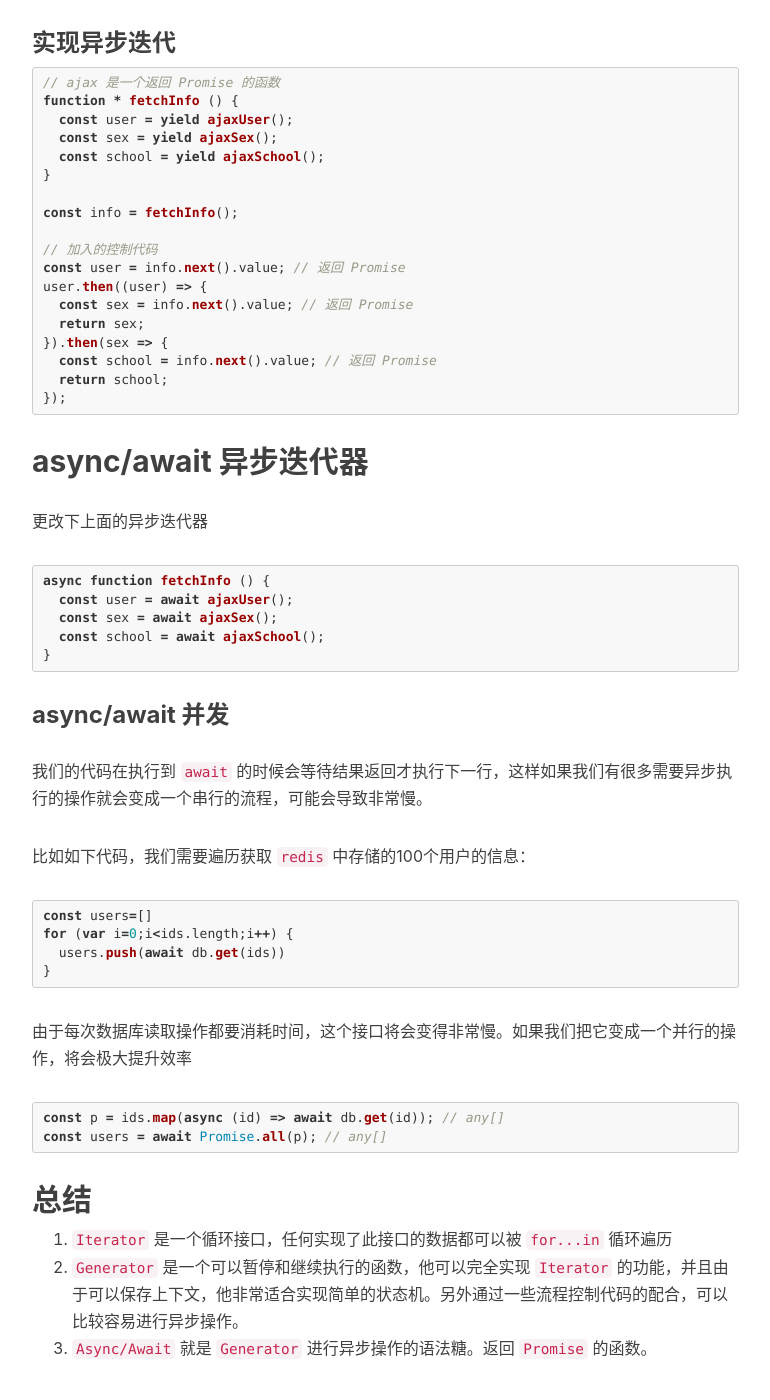
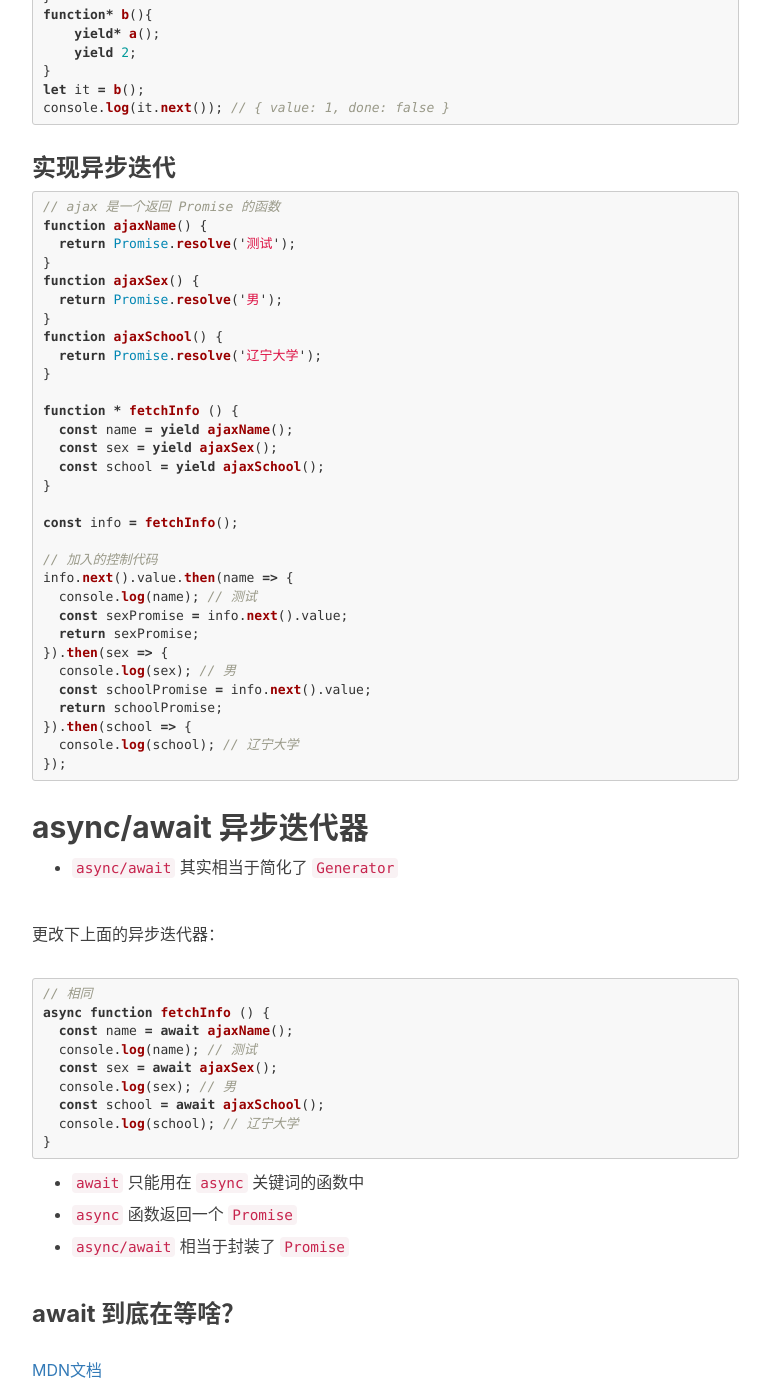
Before and after one commit to DimaLiLongJi/My-Blog, a Jekyll site: the page built from _posts/2019-03-18-基础总结-12.迭代器生成器与异步迭代器.markdown, in a window 1280 px wide and 1400 px high, scrolled down 4373 px. Shown: the whole window, without its empty margins (233-1003 px from the left). Built offline with Jekyll 4.4.1, drawn with Linux system fonts in a browser that asks for light colours; nearby versions of some CDN libraries; comment, search, counter and statistics services are not loaded; some of the changed text lies outside the part shown.

Commit message:
update 12.迭代器生成器与异步迭代器

````diff
--- a/_posts/2019-03-18-基础总结-12.生成器与异步迭代器.markdown
+++ b/_posts/2019-03-18-基础总结-12.迭代器生成器与异步迭代器.markdown
@@ -64,25 +64,25 @@
 
 ### iterator接口
 
-**`for...in` 与 `for...of` 区别
+**首先介绍下 `for...in` 与 `for...of` 区别**
 
 1. 推荐在循环对象属性的时候，使用 `for...in` ,在遍历数组的时候的时候使用 `for...of`。
 2. **`for...in` 循环出的是 `key` ，`for...of` 循环出的是 `value`**
 3. `for...of` 是ES6新引入的特性。修复了ES5引入的 `for...in` 的不足
-4. **`for...of` 不能循环普通的对象**，需要通过和 `Object.keys()` 搭配使用
+4. **`for...of` 不能循环没有 `[Symbol.iterator]` 属性的对象**，需要通过和 `Object.keys()` 搭配使用
 
-部署了 `iterator` 接口的数据结构，也就是具有 `Symbol.iterator` 方法的数据结构，就可以被 `for...of` 遍历。
+拥有了 `iterator` 接口的数据结构，也就是具有 `Symbol.iterator` 方法的数据结构，就可以被 `for...of` 遍历。
 
 `Symbol.iterator` 方法类似于上面实现的 `MyIterator`。
 
 1. 数组天生部署了迭代器接口
 
 ```javascript
-const arr = [1, 2, 3]
+const arr = [1, 2, 3];
 typeof arr[Symbol.iterator] // 'function'
 
 for (const val of arr) {
-    console.log(val)
+    console.log(val);
 }
 // 1
 // 2
@@ -92,32 +92,31 @@
 2. 对象没有迭代器接口
 
 ```javascript
-const obj = {a: 'a', b: 'b', c: 'c'}
+const obj = {a: 'a1', b: 'b1', c: 'c1'};
 typeof obj[Symbol.iterator] // 'undefined'
 
 for (const val of obj) {
-    console.log(val)
+    console.log(val);
 }
 // VM974:4 Uncaught TypeError: obj is not iterable
 
 obj[Symbol.iterator] = function() {
-    const self = this
-    const keys = Object.keys(self)
-    const len = keys.length
-    let pointer = 0
+    const keys = Object.keys(this);
+    const len = keys.length;
+    let pointer = 0;
     return {
         next() {
-            const done = pointer >= len
-            const value = !done ? self[keys[pointer++]] : undefined
+            const done = pointer >= len;
+            const value = !done ? self[this[pointer++]] : undefined;
             return {
                 value,
                 done
-            }
+            };
         }
     }
 }
 for (const val of obj) {
-    console.log(val)
+    console.log(val);
 }
 // 'a'
 // 'b'
@@ -166,29 +165,42 @@
 
 ### gennerator嵌套
 
- **生成器函数中使用生成器函数 需要使用 `*`**
+**生成器函数中使用生成器函数 需要使用 `*`**
+
+当我们想在generator b中嵌套generator a时，怎么嵌套呢？
+
+`yield *a(); ==> yield 1`，实际上就是把 `yield 1` 放在这个位置
+
+所以在**生成器函数中使用生成器函数 需要使用 `*`**
 
 ```javascript
 function* a(){
-    yield 1
+    yield 1;
 }
 function* b(){
-    // 1. 当我们想在generator b中嵌套generator a时，怎么嵌套呢？
-    // 2. yield *a(); ==> yield 1，实际上就是把yield 1 放在这个位置
-    //    在生成器函数中使用生成器函数 需要使用 *
-    yield *a()
-    yield 2
+    yield* a();
+    yield 2;
 }
-let it = b()
-console.log(it.next())
+let it = b();
+console.log(it.next()); // { value: 1, done: false }
 ```
 
 ### 实现异步迭代
 
 ```javascript
 // ajax 是一个返回 Promise 的函数
+function ajaxName() {
+  return Promise.resolve('测试');
+}
+function ajaxSex() {
+  return Promise.resolve('男');
+}
+function ajaxSchool() {
+  return Promise.resolve('辽宁大学');
+}
+
 function * fetchInfo () {
-  const user = yield ajaxUser();
+  const name = yield ajaxName();
   const sex = yield ajaxSex();
   const school = yield ajaxSchool();
 }
@@ -196,26 +208,85 @@
 const info = fetchInfo();
 
 // 加入的控制代码
-const user = info.next().value; // 返回 Promise
-user.then((user) => {
-  const sex = info.next().value; // 返回 Promise
-  return sex;
+info.next().value.then(name => {
+  console.log(name); // 测试
+  const sexPromise = info.next().value;
+  return sexPromise;
 }).then(sex => {
-  const school = info.next().value; // 返回 Promise
-  return school;
+  console.log(sex); // 男
+  const schoolPromise = info.next().value;
+  return schoolPromise;
+}).then(school => {
+  console.log(school); // 辽宁大学
 });
 ```
 
 
 ## async/await 异步迭代器
 
-更改下上面的异步迭代器
+- `async/await` 其实相当于简化了 `Generator`
+
+更改下上面的异步迭代器：
+
+```javascript
+// 相同
+async function fetchInfo () {
+  const name = await ajaxName();
+  console.log(name); // 测试
+  const sex = await ajaxSex();
+  console.log(sex); // 男
+  const school = await ajaxSchool();
+  console.log(school); // 辽宁大学
+}
+```
+
+- `await` 只能用在 `async` 关键词的函数中
+
+- `async` 函数返回一个 `Promise`
+
+- `async/await` 相当于封装了 `Promise`
+
+### await 到底在等啥？
+
+[MDN文档](https://developer.mozilla.org/zh-CN/docs/Web/JavaScript/Reference/Operators/await)
+
+还是这个例子：
 
 ```javascript
 async function fetchInfo () {
-  const user = await ajaxUser();
+  const name = await ajaxName();
+  console.log(name); // 测试
   const sex = await ajaxSex();
+  console.log(sex); // 男
   const school = await ajaxSchool();
+  console.log(school); // 辽宁大学
+}
+```
+
+1. `await` 表达式会暂停当前 `async function` 的执行，等待 `Promise` 处理完成。
+2. 若 `Promise` 正常处理(fulfilled)，其**构造函数第一个参数 `resolve` 函数的参数（`resolve(value)`）**作为 `await` 表达式的值，继续执行 `async function`。
+3. 若 `Promise` 处理异常(rejected)，`await` 表达式会把 `Promise` 的异常原因抛出。
+4. 另外，如果 `await` 操作符后的表达式的值不是一个 `Promise`，则返回该值本身。**`a = await 10` a就是10**
+
+
+上面的异步函数相当于：
+
+```javascript
+function fetchInfo() {
+  let name, sex, school, result;
+
+  return ajaxName().then(name => {
+    name = name;
+    console.log(name); // 测试
+    return ajaxSex();
+  }).then(sex => {
+    sex = sex;
+    console.log(sex); // 男
+    return ajaxSchool();
+  }).then(school => {
+    school = school;
+    console.log(school); // 辽宁大学
+  });
 }
 ```
 
@@ -226,15 +297,20 @@
 比如如下代码，我们需要遍历获取 `redis` 中存储的100个用户的信息：
 
 ```javascript
-const users=[]
-for (var i=0;i<ids.length;i++) {
-  users.push(await db.get(ids))
+const ids = [1,2,3,4];
+const users=[];
+for (let i=0;i<ids.length;i++) {
+  users.push(await db.get(ids));
 }
 ```
 
-由于每次数据库读取操作都要消耗时间，这个接口将会变得非常慢。如果我们把它变成一个并行的操作，将会极大提升效率
+由于每次数据库读取操作都要消耗时间，这个接口将会变得非常慢。
+
+如果我们把它变成一个并行的操作，将会极大提升效率
 
 ```javascript
+const ids = [1,2,3,4];
+const users=[];
 const p = ids.map(async (id) => await db.get(id)); // any[]
 const users = await Promise.all(p); // any[]
 ```
@@ -242,6 +318,6 @@
 
 ## 总结
 
-1. `Iterator` 是一个循环接口，任何实现了此接口的数据都可以被 `for...in` 循环遍历
-2. `Generator` 是一个可以暂停和继续执行的函数，他可以完全实现 `Iterator` 的功能，并且由于可以保存上下文，他非常适合实现简单的状态机。另外通过一些流程控制代码的配合，可以比较容易进行异步操作。
-3. `Async/Await` 就是 `Generator` 进行异步操作的语法糖。返回 `Promise` 的函数。
+1. `Iterator` 是一个循环接口，任何实现了此接口的数据都可以被 `for...of` 循环遍历
+2. `Generator` 是一个可以暂停和继续执行的函数，可以完全实现 `Iterator` 的功能，并且由于可以保存上下文，非常适合实现简单的状态机。另外通过一些流程控制代码的配合，可以比较容易进行异步操作。
+3. `Async/Await` 就是 `Generator` 进行异步操作的语法糖 或是封装了 `Promise`。返回值为 `Promise` 的函数。
````
Also changed, not shown: other parts of _posts/2019-03-18-基础总结-12.迭代器生成器与异步迭代器.markdown (+11 -11 lines), _posts/2019-02-07-基础总结-3.变量拷贝及模块化.markdown (+11 -1 lines), _posts/2019-02-08-基础总结-5.垃圾回收.markdown (+75 -0 lines), _posts/2019-03-10-基础总结-11.Promise.markdown (+51 -0 lines).
